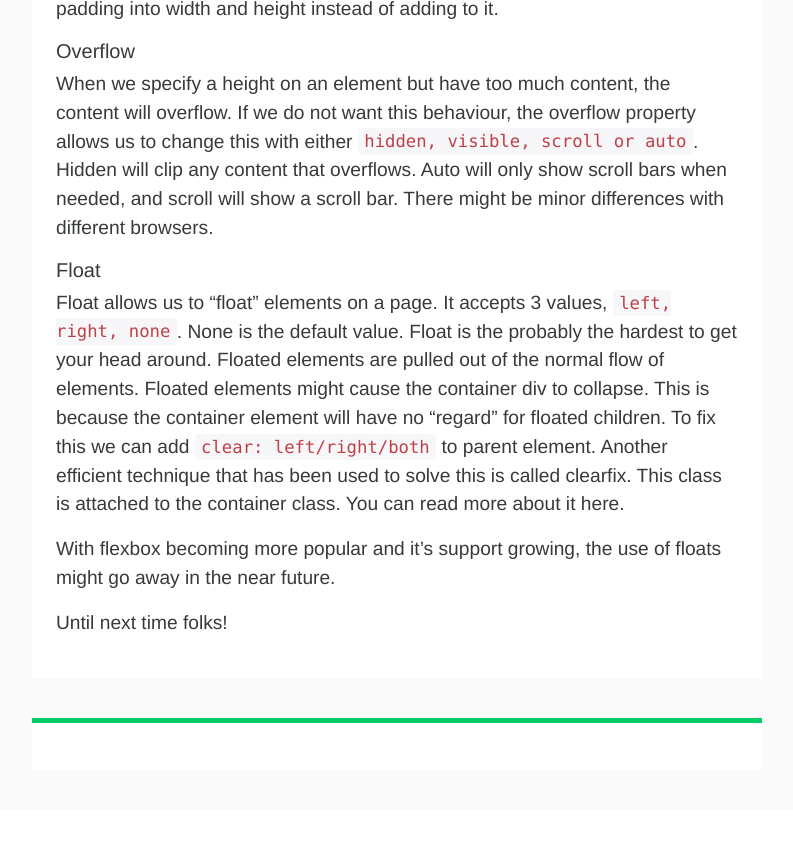
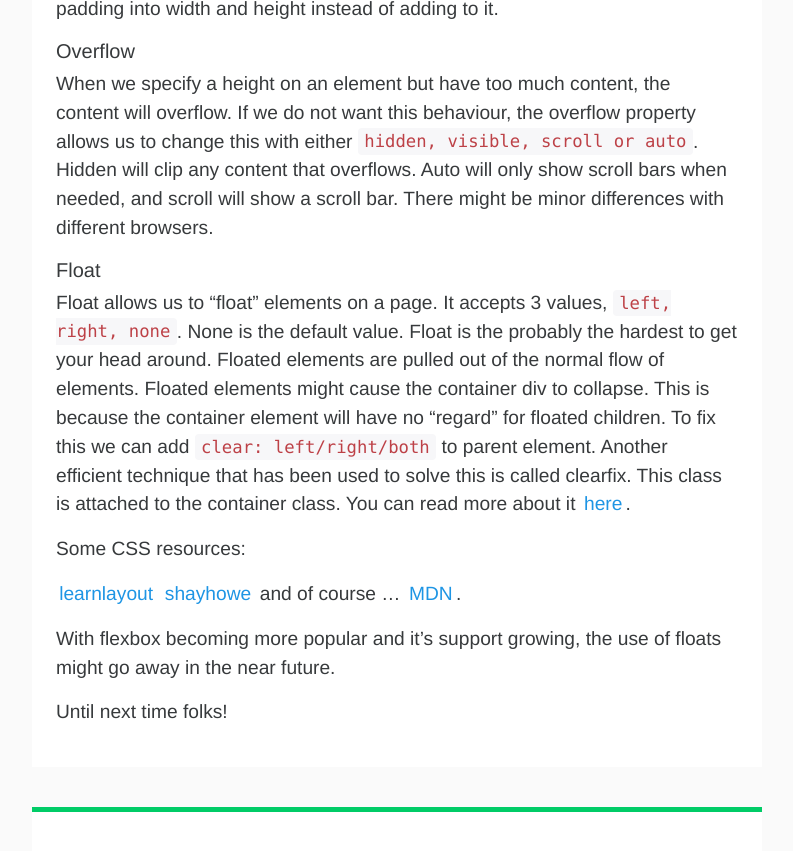
Before and after one commit to LookOnTheBrightSide/LookOnTheBrightSide.github.io, a Jekyll site: the page built from _posts/2016-06-26-css-box-model.md, in a window 1280 px wide and 900 px high, scrolled down 1813 px. Shown: the top 851 px of the window, without its empty margins (243-1036 px from the left). Built offline with Jekyll 4.4.1, drawn with Linux system fonts in a browser that asks for light colours; nearby versions of some CDN libraries; comment, search, counter and statistics services are not loaded; before the commit the page ends 2624 px from its top, so only the background shows below that.

Commit message:
add: links to resources

````diff
--- a/_posts/2016-06-26-css-box-model.md
+++ b/_posts/2016-06-26-css-box-model.md
@@ -68,7 +68,15 @@ When we specify a height on an element but have too much content, the content wi
 
 ##### Float
 
-Float allows us to "float" elements on a page. It accepts 3 values, ```left, right, none```. None is the default value. Float is the probably the hardest to get your head around. Floated elements are pulled out of the normal flow of elements. Floated elements might cause the container div to collapse. This is because the container element will have no "regard" for floated children. To fix this we can add ```clear: left/right/both``` to parent element. Another efficient technique that has been used to solve this is called clearfix. This class is attached to the container class. You can read more about it here.
+Float allows us to "float" elements on a page. It accepts 3 values, ```left, right, none```. None is the default value. Float is the probably the hardest to get your head around. Floated elements are pulled out of the normal flow of elements. Floated elements might cause the container div to collapse. This is because the container element will have no "regard" for floated children. To fix this we can add ```clear: left/right/both``` to parent element. Another efficient technique that has been used to solve this is called clearfix. This class is attached to the container class. You can read more about it [here](https://css-tricks.com/all-about-floats/){:target="_blank" .site-link}.
+
+Some CSS resources:
+
+[learnlayout](http://learnlayout.com/){:target="_blank" .site-link}
+[shayhowe](http://learn.shayhowe.com/html-css/opening-the-box-model/){:target="_blank" .site-link}
+and of course ...
+[MDN](https://developer.mozilla.org/en-US/docs/Web/CSS/Reference){:target="_blank" .site-link}.
+
 
 With flexbox becoming more popular and it's support growing, the use of floats might go away in the near future.
 
````
